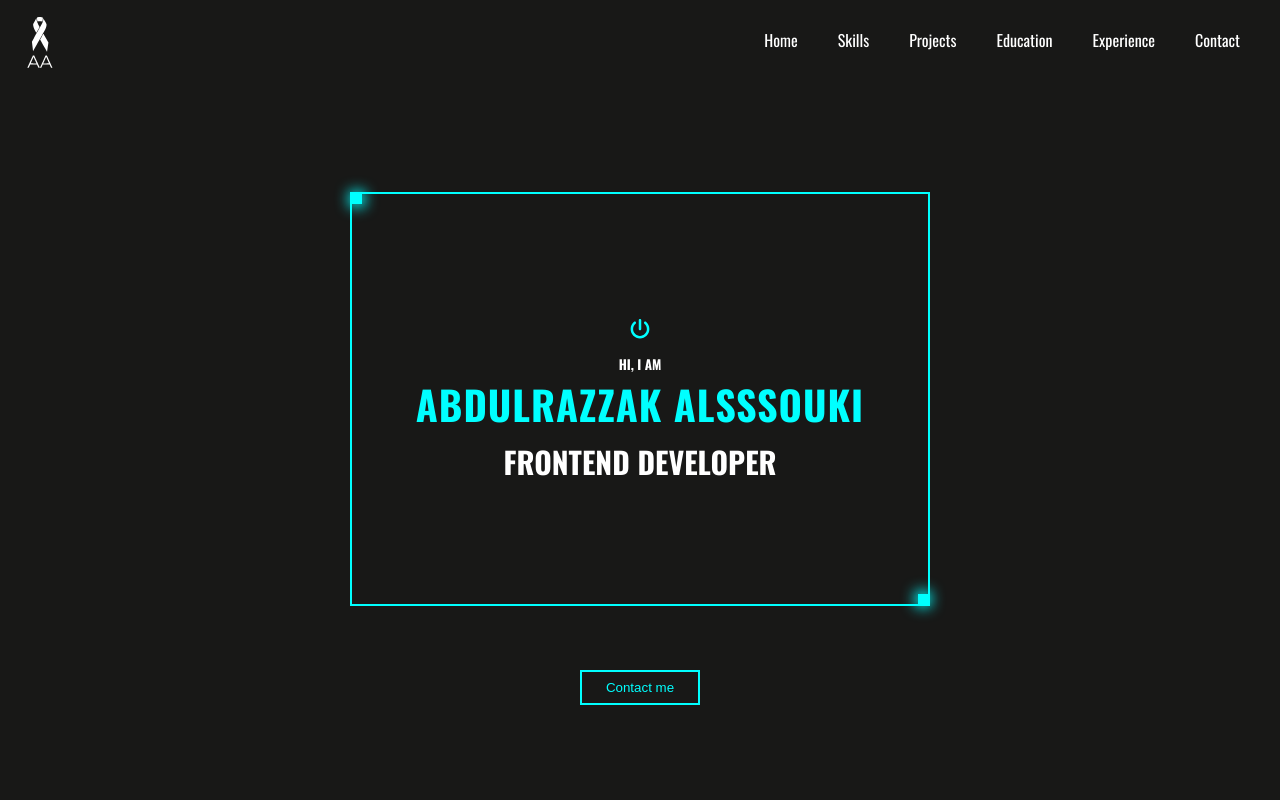
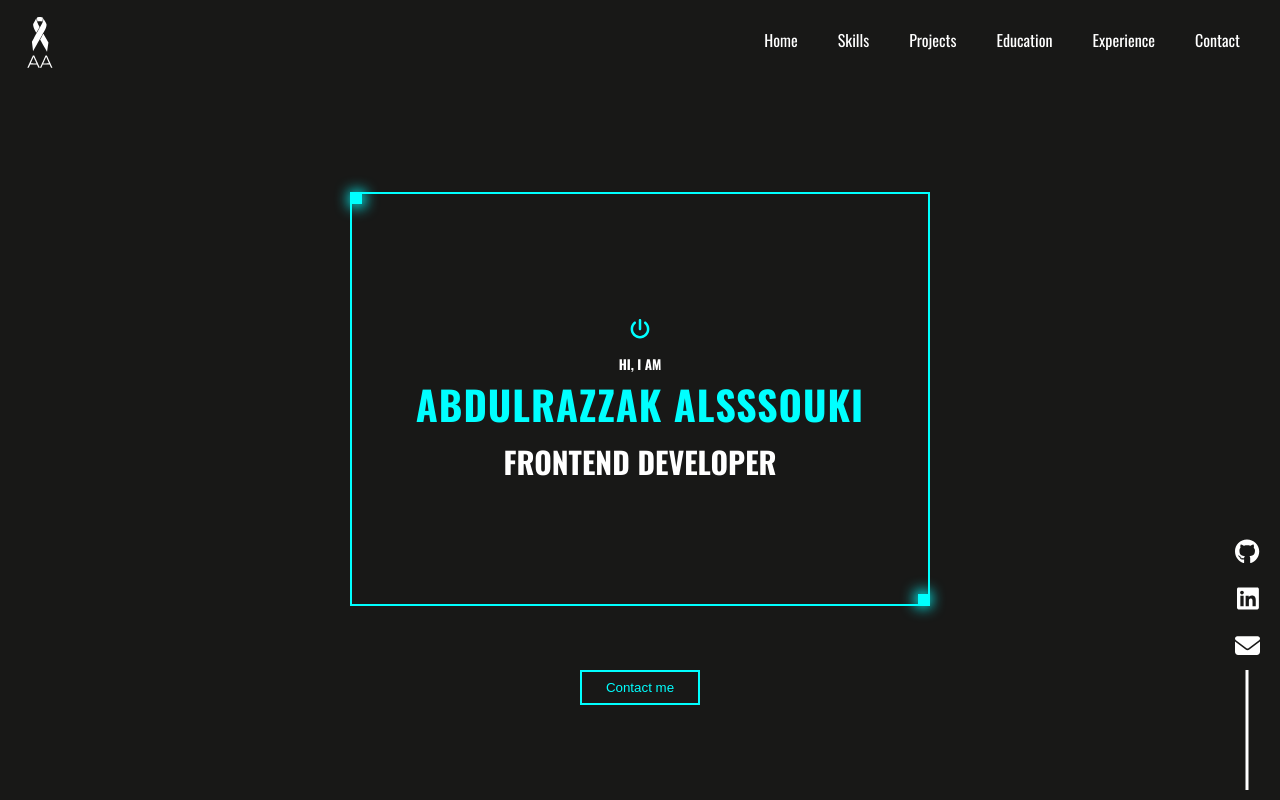
Before and after one commit to Abdalrzakalsouki/Portfolio, a React (Vite) app: page / in a window 1280 px wide. Shown: the top 800 px of the page. Built offline with nearby package versions, Linux system fonts and the light colour scheme; no server answers.

Commit message:
add social component

```diff
--- a/package.json
+++ b/package.json
@@ -17,9 +17,9 @@
     "@fortawesome/free-solid-svg-icons": "^6.4.0",
     "@fortawesome/react-fontawesome": "^0.2.0",
     "formik": "^2.4.2",
+    "gsap": "^3.12.2",
     "react": "^18.2.0",
     "react-dom": "^18.2.0",
-    "react-spring": "^9.7.1",
     "vite-plugin-svgr": "^2.4.0",
     "yup": "^1.2.0"
   },
--- /dev/null
+++ b/src/css/social.css
@@ -0,0 +1,50 @@
+.social-co {
+  position: fixed;
+  bottom: 10px;
+  right: 30px;
+}
+.social-co div {
+  display: -webkit-box;
+  display: -ms-flexbox;
+  display: flex;
+  -webkit-box-align: center;
+      -ms-flex-align: center;
+          align-items: center;
+  -webkit-box-pack: center;
+      -ms-flex-pack: center;
+          justify-content: center;
+  -webkit-box-orient: vertical;
+  -webkit-box-direction: normal;
+      -ms-flex-direction: column;
+          flex-direction: column;
+  align-items: center;
+  position: absolute;
+  bottom: 120px;
+  right: -20px;
+}
+.social-co div svg {
+  color: #ffffff;
+  font-size: 25px;
+  padding: 10px;
+  cursor: pointer;
+  -webkit-transition: -webkit-transform 0.5s ease;
+  transition: -webkit-transform 0.5s ease;
+  transition: transform 0.5s ease;
+  transition: transform 0.5s ease, -webkit-transform 0.5s ease;
+}
+.social-co div svg:hover {
+  -webkit-transform: translateY(-10px);
+          transform: translateY(-10px);
+  color: #00ffff;
+}
+.social-co::after {
+  position: absolute;
+  content: "";
+  width: 3px;
+  height: 120px;
+  background-color: #ffffff;
+  right: 50%;
+  -webkit-transform: translateX(-50%);
+          transform: translateX(-50%);
+  bottom: 0;
+}
--- /dev/null
+++ b/src/scss/components/social.scss
@@ -0,0 +1,37 @@
+@use "../utlties/mixins" as MX;
+@use "../utlties/colors" as CO;
+
+.social-co {
+  position: fixed;
+  bottom: 10px;
+  right: 30px;
+  div {
+    @include MX.flex-center;
+    flex-direction: column;
+    align-items: center;
+    position: absolute;
+    bottom: 120px;
+    right: -20px;
+    svg {
+      color: CO.$secondry-color;
+      font-size: 25px;
+      padding: 10px;
+      cursor: pointer;
+      transition: transform 0.5s ease;
+      &:hover {
+        transform: translateY(-10px);
+        color: CO.$primary-color;
+      }
+    }
+  }
+
+  &::after {
+    @include MX.absoulte;
+    width: 3px;
+    height: 120px;
+    background-color: CO.$secondry-color;
+    right: 50%;
+    transform: translateX(-50%);
+    bottom: 0;
+  }
+}
--- a/src/views/Home.tsx
+++ b/src/views/Home.tsx
@@ -5,6 +5,7 @@ import Projects from "./Projects";
 import Education from "./Education";
 import Experience from "./Experience";
 import Contact from "./Contact";
+import Social from "./Social";
 import Footer from "./Footer";
 function Home() {
   return (
@@ -16,6 +17,7 @@ function Home() {
       <Education />
       <Experience />
       <Contact />
+      <Social />
       <Footer />
     </div>
   );
--- /dev/null
+++ b/src/views/Social.tsx
@@ -0,0 +1,27 @@
+import { faGithub, faLinkedin } from "@fortawesome/free-brands-svg-icons";
+import { faEnvelope } from "@fortawesome/free-solid-svg-icons";
+import { FontAwesomeIcon } from "@fortawesome/react-fontawesome";
+import "../css/social.css";
+
+const Social = () => {
+  return (
+    <div className="social-co">
+      <div>
+        <a href="https://github.com/Abdalrzakalsouki" target="_blank">
+          <FontAwesomeIcon icon={faGithub} />
+        </a>
+        <a
+          href="https://www.linkedin.com/in/abdulrazzakalsssouki"
+          target="_blank"
+        >
+          <FontAwesomeIcon icon={faLinkedin} />
+        </a>
+        <a href="mailto:abdulrzakalsssouki@gmail.com" target="_blank">
+          <FontAwesomeIcon icon={faEnvelope} />
+        </a>
+      </div>
+    </div>
+  );
+};
+
+export default Social;
```
Also changed, not shown: 2 other files (tests, documents, lock files or other folders).
